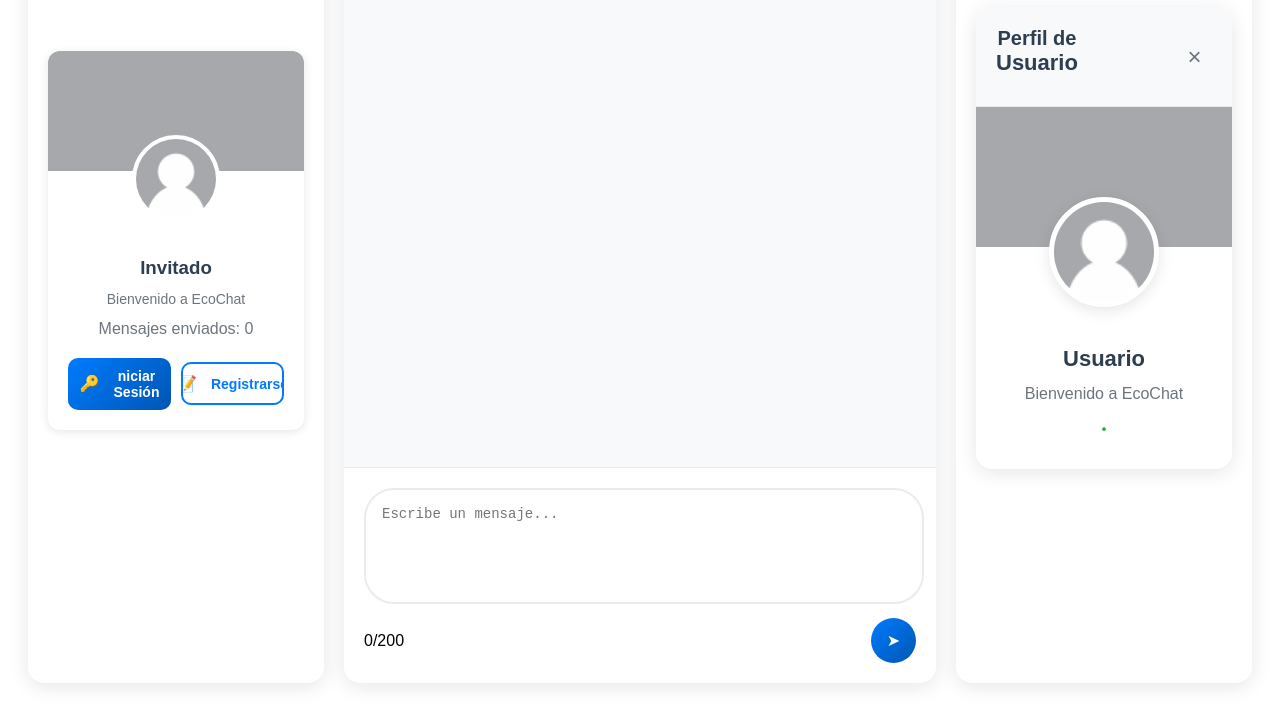
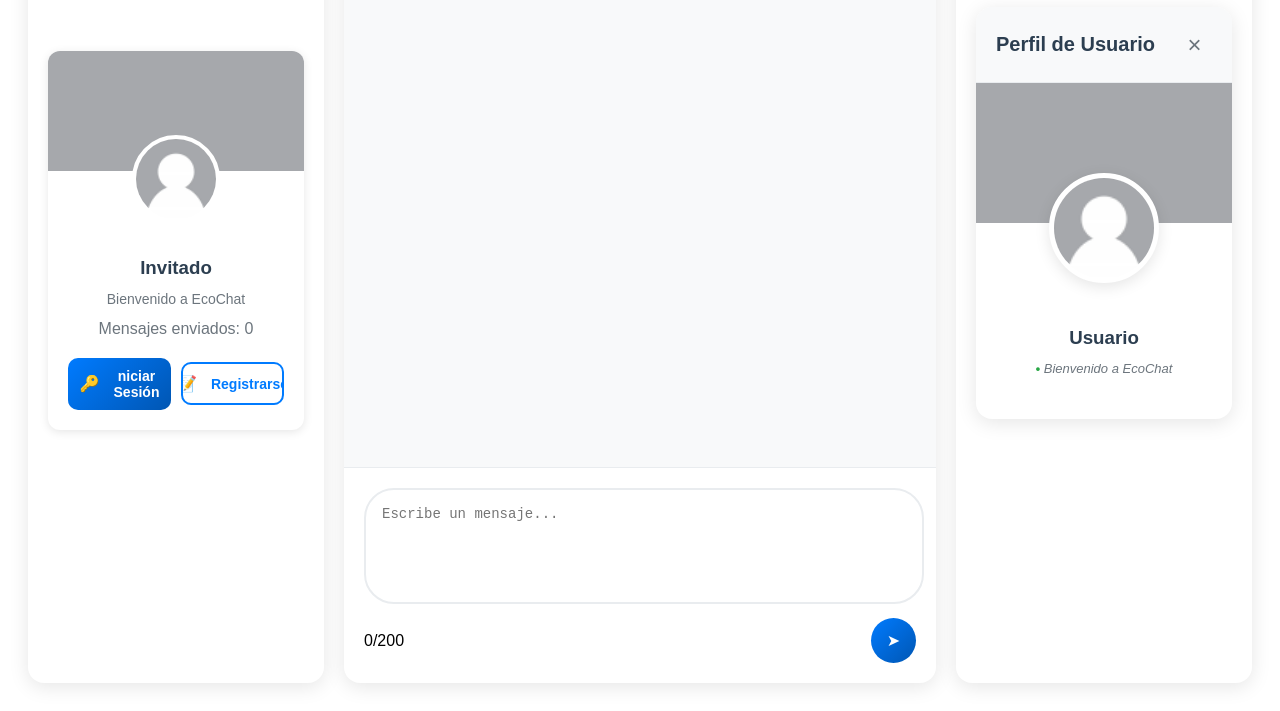
Before and after one commit to jeremiasatala/ecochat, a website: page public/index.html in a window 1280 px wide. Both pictures are taken after a click on the button "Perfil". Shown: the part 105-816 px from the top of the page. Drawn offline with nearby package versions, Linux system fonts and the light colour scheme; no server answers.

Commit message:
visionario

```diff
--- a/public/index.html
+++ b/public/index.html
@@ -200,7 +200,7 @@
       <div id="profile-tab" class="tab-content">
         <div id="profile-inspector">
           <div class="inspector-header">
-            <h3>Perfil de <span id="inspector-username">Usuario</span></h3>
+            <h3>Perfil de <span id="inspector-header-username">Usuario</span></h3>
             <button id="close-inspector" class="close-btn">×</button>
           </div>
 
@@ -216,9 +216,10 @@
             <p><strong>Email:</strong> <span id="inspector-email">email@ejemplo.com</span></p>
             <p><strong>Mensajes enviados:</strong> <span id="inspector-messages">0</span></p>
             <p><strong>Última conexión:</strong> <span id="inspector-lastseen">Ahora</span></p>
-            <!-- AÑADIR ESTO: Línea para la descripción -->
-            <h3 id="inspector-username" style="text-align: center; margin: 10px 0; color: #2c3e50;">Usuario</h3>
-            <span id="inspector-bio">Bienvenido a EcoChat</span></p>
+            <!-- Nombre del usuario debajo del avatar -->
+            <h3 id="inspector-displayname" style="text-align: center; margin: 15px 0 10px 0; color: #2c3e50;">Usuario</h3>
+            <!-- Descripción sin etiqueta -->
+            <p id="inspector-bio" style="text-align: center; font-style: italic; color: #6c757d; margin: 0 0 15px 0;">Bienvenido a EcoChat</p>
           </div>
         </div>
       </div>
--- a/public/script.js
+++ b/public/script.js
@@ -574,7 +574,8 @@ async function actualizarUsername() {
     }
 
     if (user) {
-      document.getElementById('inspector-username').textContent = user.username || user.usuario || user.email;
+      document.getElementById('inspector-header-username').textContent = user.username || user.usuario || user.email;
+      document.getElementById('inspector-displayname').textContent = user.username || user.usuario || user.email;
       document.getElementById('inspector-email').textContent = user.email || 'No disponible';
       document.getElementById('inspector-avatar').src = user.avatar || 'assets/default-avatar.png';
       document.getElementById('inspector-cover').src = user.cover || 'assets/default-cover.png';
```
